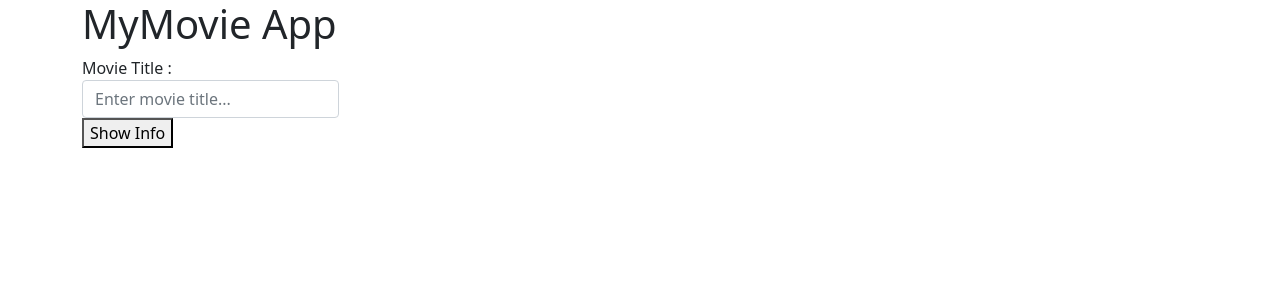
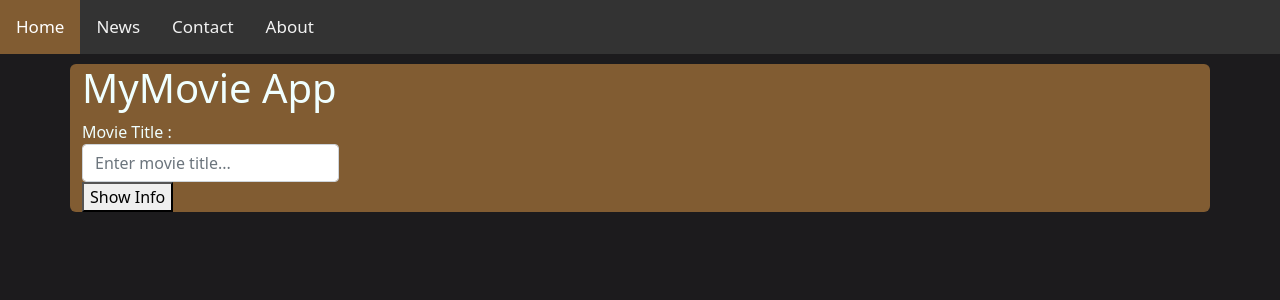
Before and after one commit to HuyPham2101/AI-Movie-Predicting-Game, a Flask app: page / in a window 1280 px wide. Shown: the top 300 px of the page. Run offline with Flask 2, Linux system fonts and the light colour scheme; some libraries are stand-ins or nearby versions.

Commit message:
style: add basic style

```diff
--- a/static/index.css
+++ b/static/index.css
@@ -0,0 +1,39 @@
+
+body{
+    background-color: #1c1b1d;
+    color: azure;
+}
+
+.container {
+    background-color: #815c32;
+    border-radius: 6px;
+    margin-top: 10px;
+}
+
+.topnav {
+  background-color: #333;
+  overflow: hidden;
+}
+
+
+/* Style the links inside the navigation bar */
+.topnav a {
+  float: left;
+  color: #f2f2f2;
+  text-align: center;
+  padding: 14px 16px;
+  text-decoration: none;
+  font-size: 17px;
+}
+
+/* Change the color of links on hover */
+.topnav a:hover {
+  background-color: #ddd;
+  color: black;
+}
+
+/* Add a color to the active/current link */
+.topnav a.active {
+  background-color: #815c32;
+  color: white;
+}
--- a/templates/base.html
+++ b/templates/base.html
@@ -5,14 +5,20 @@
     <title>{%block title%}{%endblock%}</title>
     <!-- CSS only -->
 <link href="https://cdn.jsdelivr.net/npm/bootstrap@5.0.0-beta1/dist/css/bootstrap.min.css" rel="stylesheet" integrity="sha384-giJF6kkoqNQ00vy+HMDP7azOuL0xtbfIcaT9wjKHr8RbDVddVHyTfAAsrekwKmP1" crossorigin="anonymous">
-
+<link rel="stylesheet" href="../static/index.css" >
 </head>
+<header>
+ <div class="topnav">
+  <a class="active" href="#home">Home</a>
+  <a href="#news">News</a>
+  <a href="#contact">Contact</a>
+  <a href="#about">About</a>
+</div>
+</header>
 <body>
 <div class="container">
     {%block content%}{%endblock%}
 </div>
-
-
 
 <!-- JavaScript Bundle with Popper -->
 <script src="https://cdn.jsdelivr.net/npm/bootstrap@5.0.0-beta1/dist/js/bootstrap.bundle.min.js" integrity="sha384-ygbV9kiqUc6oa4msXn9868pTtWMgiQaeYH7/t7LECLbyPA2x65Kgf80OJFdroafW" crossorigin="anonymous"></script>
--- a/templates/index.html
+++ b/templates/index.html
@@ -1,21 +1,24 @@
 {% extends 'base.html' %}
 {% block content%}
-<h1>{% block title %} MyMovie App {% endblock%}</h1>
-<form method="post">
-    <div class="form-group">
+<h1 >{% block title %} MyMovie App {% endblock%}</h1>
+<form method="post"  >
+    <div class="form-group" >
         <label> Movie Title :
             <input type="text" name="title" placeholder="Enter movie title..." class="form-control" value="{{ request.form['title'] }}"/>
         </label>
     </div>
     <div class="form-group">
-        <button class="btnbtn-primary">Show Info</button></div>
+        <button class="btnbtn-primary">Show Info</button>
+    </div>
 </form>
 {% for obj in info %}
-    <p>Language : {{ obj['original_lang']['value']}}</p>
-    <p>Overview : {{ obj['overview']['value']}}</p>
-    <p>Release_Date : {{ obj['release_date']['value']}}</p>
-    <p>Duration : {{ obj['runtime']['value']}} Minutes</p>
-    <p>Budget : {{ obj['budget']['value']}}</p>
-    <p>Revenue : {{ obj['revenue']['value']}}</p>
+    <ul>
+    <li>Language : {{ obj['original_lang']['value']}}</li>
+    <li>Overview : {{ obj['overview']['value']}}</li>
+    <li>Release_Date : {{ obj['release_date']['value']}}</li>
+    <li>Duration : {{ obj['runtime']['value']}} Minutes</li>
+    <li>Budget : {{ obj['budget']['value']}}</li>
+    <li>Revenue : {{ obj['revenue']['value']}}</li>
+    </ul>
 {% endfor%}
 {% endblock %}
```
